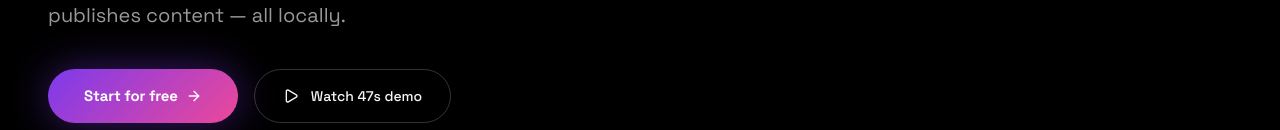
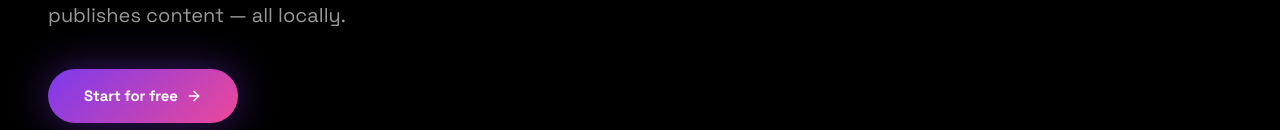
Before and after one commit to justforstories1998-eng/social-media-manager, a Next.js app in the folder frontend/: page / in a window 1280 px wide. Shown: the part 670-800 px from the top of the page. Built offline with nearby package versions, Linux system fonts and the light colour scheme.

Commit message:
fix: remove demo button, update AI description on landing page

```diff
--- a/frontend/app/page.tsx
+++ b/frontend/app/page.tsx
@@ -2,7 +2,7 @@
 
 import React from 'react';
 import Link from 'next/link';
-import { ArrowRight, Play, Zap, Shield, Globe } from 'lucide-react';
+import { ArrowRight, Zap, Shield, Globe } from 'lucide-react';
 
 export default function WonderMediaLanding() {
   return (
@@ -71,9 +71,6 @@ export default function WonderMediaLanding() {
                 Start for free
                 <ArrowRight className="w-4 h-4 group-hover:translate-x-0.5 transition" />
               </Link>
-              <button className="flex items-center gap-3 px-6 sm:px-7 py-3 sm:py-4 rounded-full border border-white/20 hover:bg-white/5 text-sm font-medium transition-all">
-                <Play className="w-4 h-4" /> Watch 47s demo
-              </button>
             </div>
 
             <div className="mt-8 text-xs text-white/40 flex items-center gap-3">
@@ -225,7 +222,7 @@ export default function WonderMediaLanding() {
 
           <div className="mt-16 space-y-8 text-lg text-black/80">
             {[
-              { num: "01", title: "Local AI First", desc: "No external APIs. All models run on your hardware." },
+              { num: "01", title: "Free AI Powered", desc: "Uses free AI providers for content generation, image creation, and daily social media tasks." },
               { num: "02", title: "Glassmorphism UI", desc: "A modern interface that feels premium and futuristic." },
               { num: "03", title: "Enterprise Security", desc: "OWASP compliant with Argon2, JWT, and full audit trails." },
             ].map((item, index) => (
```
